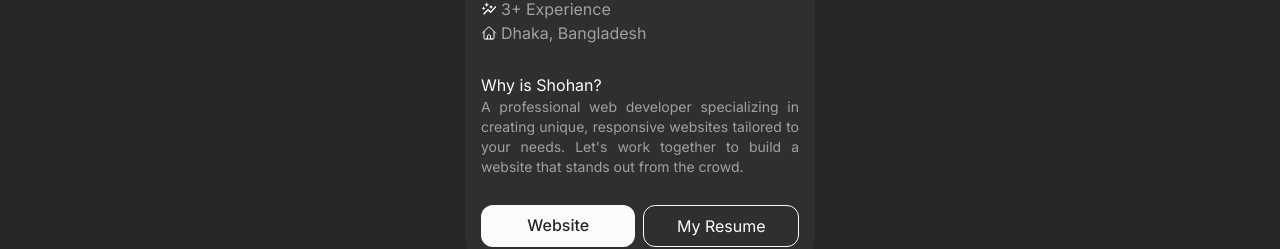
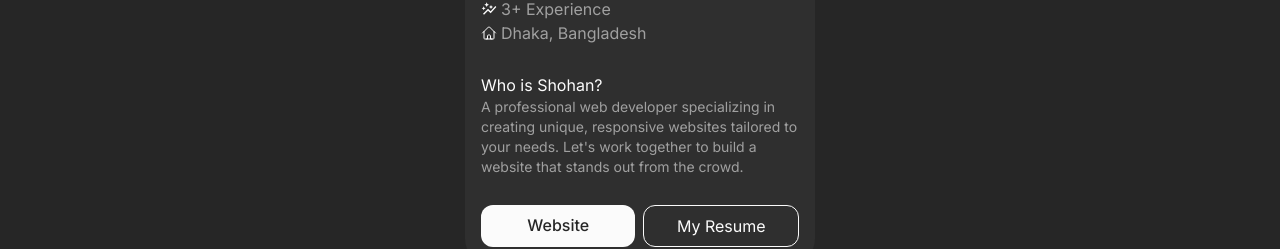
Before and after one commit to NH-Shohan/portfolio-card, a Next.js app: page / in a window 1280 px wide. Shown: the part 359-608 px from the top of the page. Built offline with nearby package versions, Linux system fonts and the light colour scheme.

Commit message:
Hero section modified

```diff
--- a/src/components/Hero.jsx
+++ b/src/components/Hero.jsx
@@ -47,8 +47,8 @@ const Hero = () => {
         </div>
 
         <div>
-          <p className="text-white">Why is Shohan?</p>
-          <p className="text-sm text-justify">
+          <p className="text-white">Who is Shohan?</p>
+          <p className="text-sm">
             {
               "A professional web developer specializing in creating unique, responsive websites tailored to your needs. Let's work together to build a website that stands out from the crowd."
             }
```
